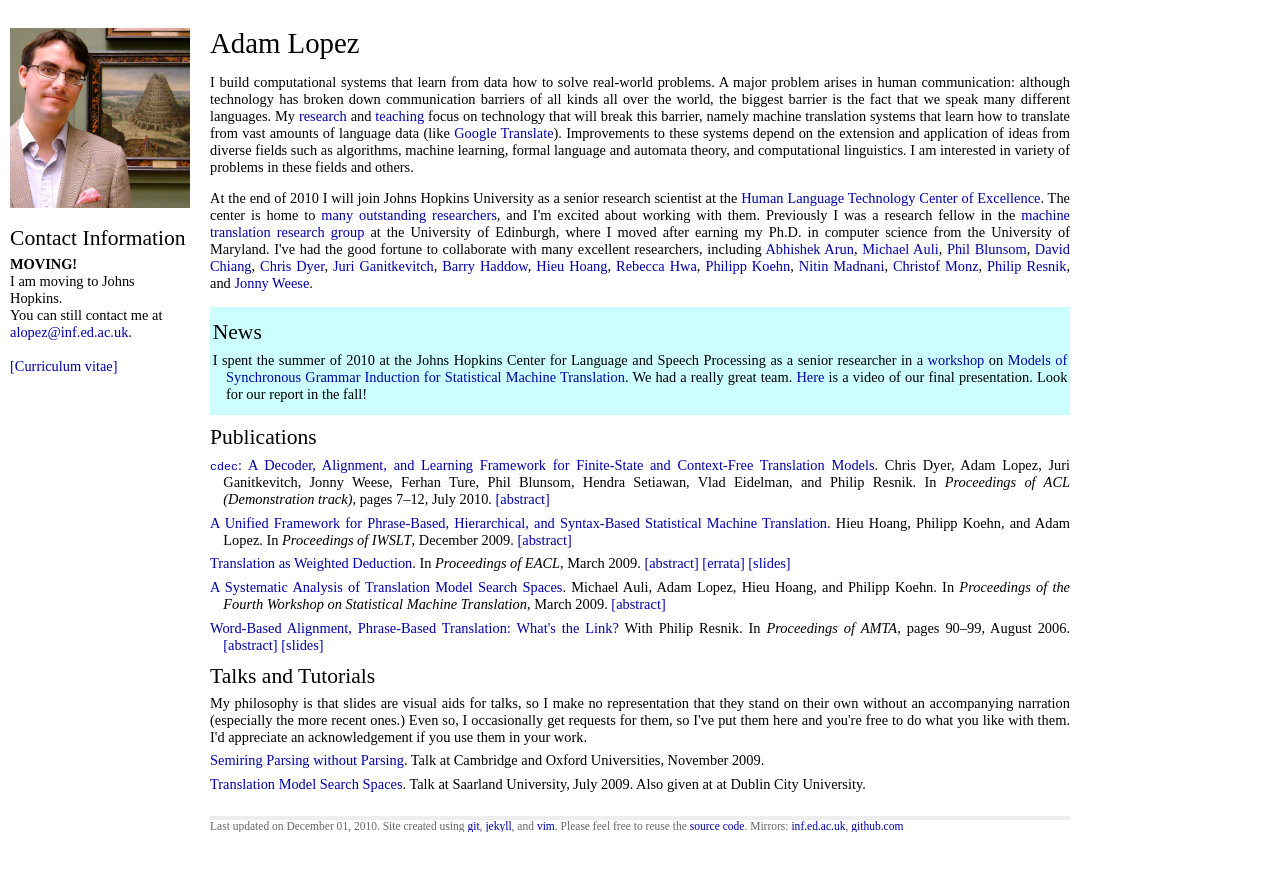
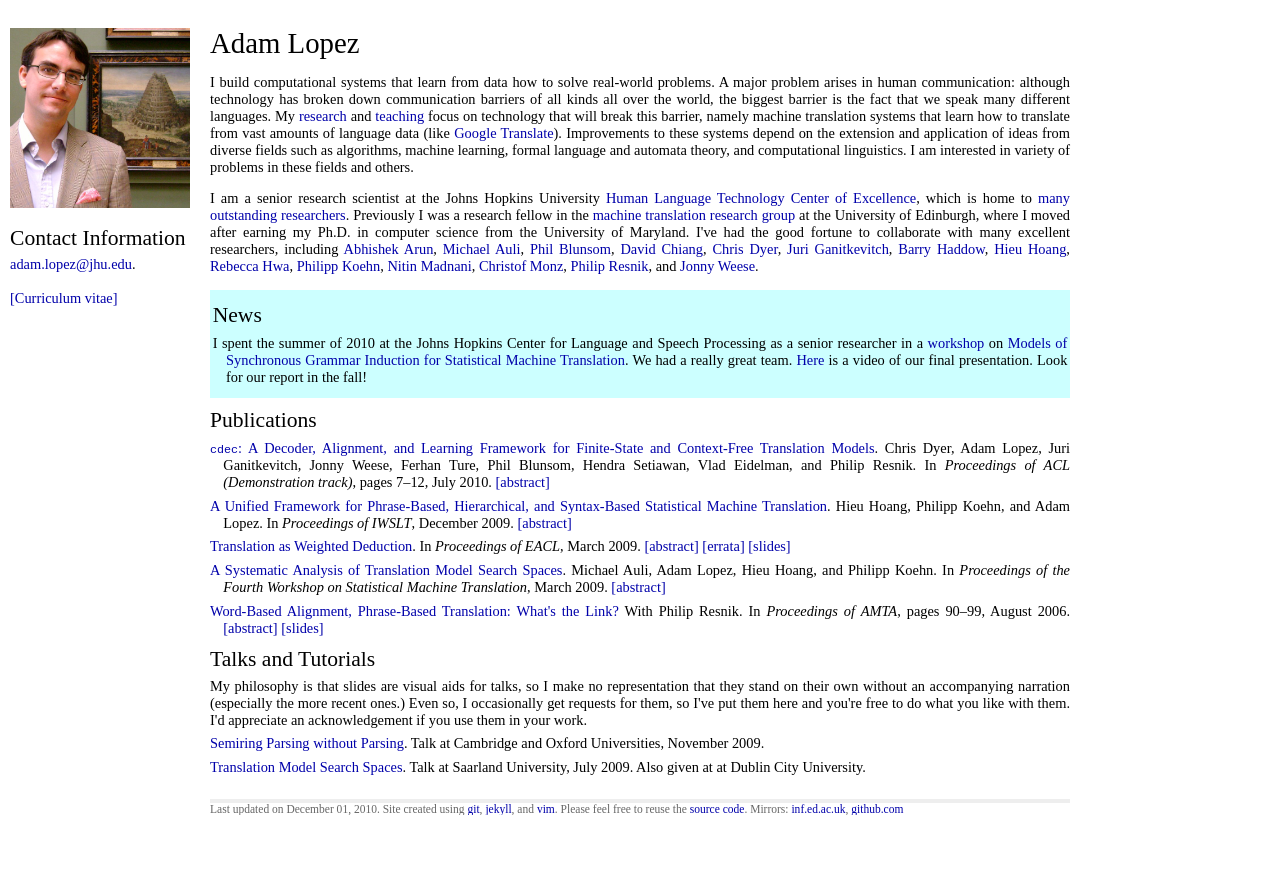
Before and after one commit to alopez/alopez.github.com, a Jekyll site: the page built from index.html, in a window 1280 px wide. Shown: the top 871 px of the page. Built offline with Jekyll 4.4.1, drawn with Linux system fonts in a browser that asks for light colours.

Commit message:
Add erratum to survey paper

```diff
--- a/_layouts/default.html
+++ b/_layouts/default.html
@@ -25,10 +25,7 @@
     <p>
       <img src="img/babel.jpg" width="180" alt="Adam Lopez"/>
       <h2>Contact Information</h2>
-      <b>MOVING!</b><br/>
-      I am moving to Johns Hopkins.<br/>
-      You can still contact me at<br/>
-      <a href="mailto:alopez@inf.ed.ac.uk">alopez@inf.ed.ac.uk</a>.<br/>
+      <a href="mailto:adam.lopez@jhu.edu">adam.lopez@jhu.edu</a>.<br/>
       <br/>
       <a href="http://homepages.inf.ed.ac.uk/alopez/adam_lopez_cv.pdf">[Curriculum vitae]</a>
     </p>
--- a/_posts/2008-08-01-acm-computing-surveys-statistical-machine-translation.textile
+++ b/_posts/2008-08-01-acm-computing-surveys-statistical-machine-translation.textile
@@ -19,6 +19,11 @@
   Summarization, 2005.
   </li></ul>
   Thanks to Matt Snover for pointing this out.
+  <p>There is a typo in rule S3 on page 11; the English and Chinese sides of the rule are swapped.  It should read:
+  <ul><li>
+  NPB &rarr; JJ<subscript>1</subscript> NPB<subscript>2</subscript> / NPB<subscript>2</subscript> JJ<subscript>1</subscript>
+  </li></ul>
+  Thanks to Anoop Sarkar for pointing this out.
 abstract: >
   Statistical machine translation (SMT) treats the
   translation of natural language as a machine learning
--- a/index.html
+++ b/index.html
@@ -26,11 +26,10 @@
 theory, and computational linguistics.  I am interested in variety of problems in
 these fields and others.
 
-<p>At the end of 2010 I will join Johns Hopkins University
-  as a senior research scientist at the <a href="http://web.jhu.edu/hltcoe">Human
-  Language Technology Center of Excellence</a>.  The center is home to <a
-  href="http://web.jhu.edu/HLTCOE/People.html">many outstanding researchers</a>,
-  and I'm excited about working with them.  Previously I was a research fellow in the
+<p>I am a senior research scientist at the Johns Hopkins University <a href="http://web.jhu.edu/hltcoe">Human
+  Language Technology Center of Excellence</a>, which is home to <a
+  href="http://web.jhu.edu/HLTCOE/People.html">many outstanding researchers</a>.
+  Previously I was a research fellow in the
 <a href="http://www.statmt.org/ued">machine translation research group</a> at the
 University of Edinburgh, where I moved after
 earning my Ph.D. in computer science from the University of Maryland.
```
